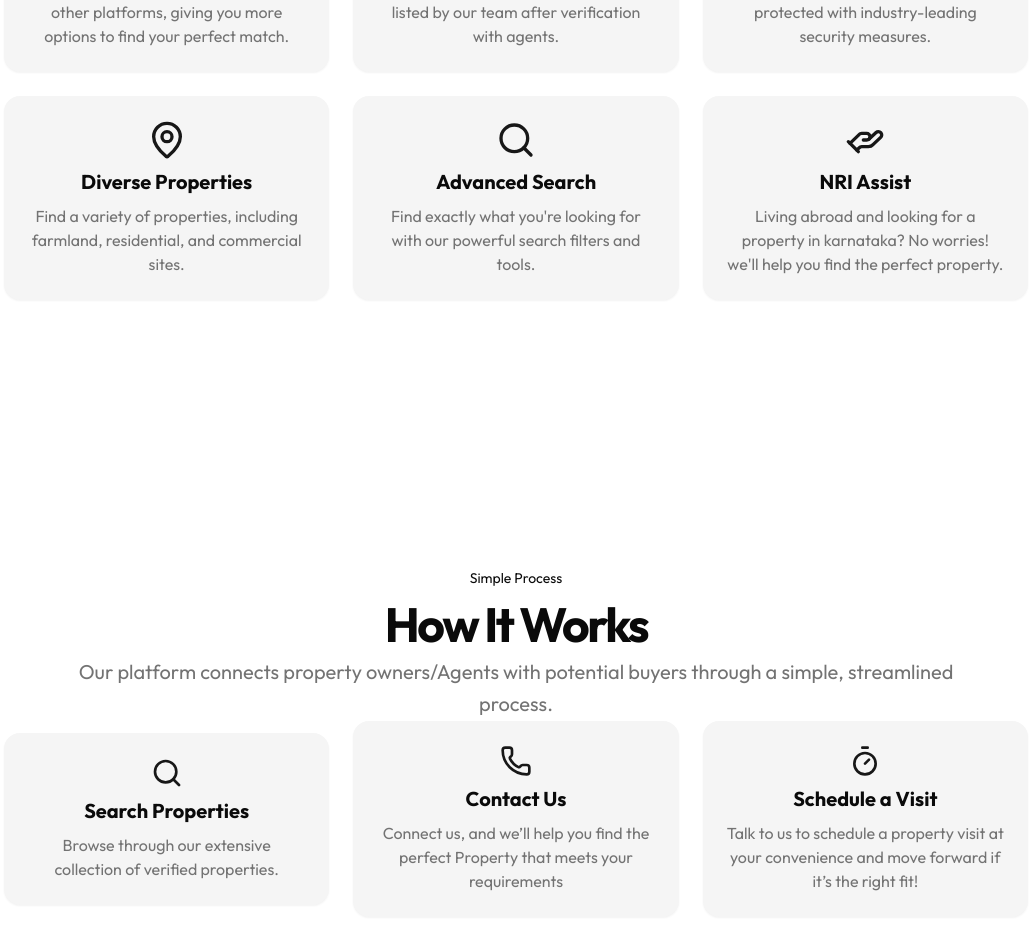
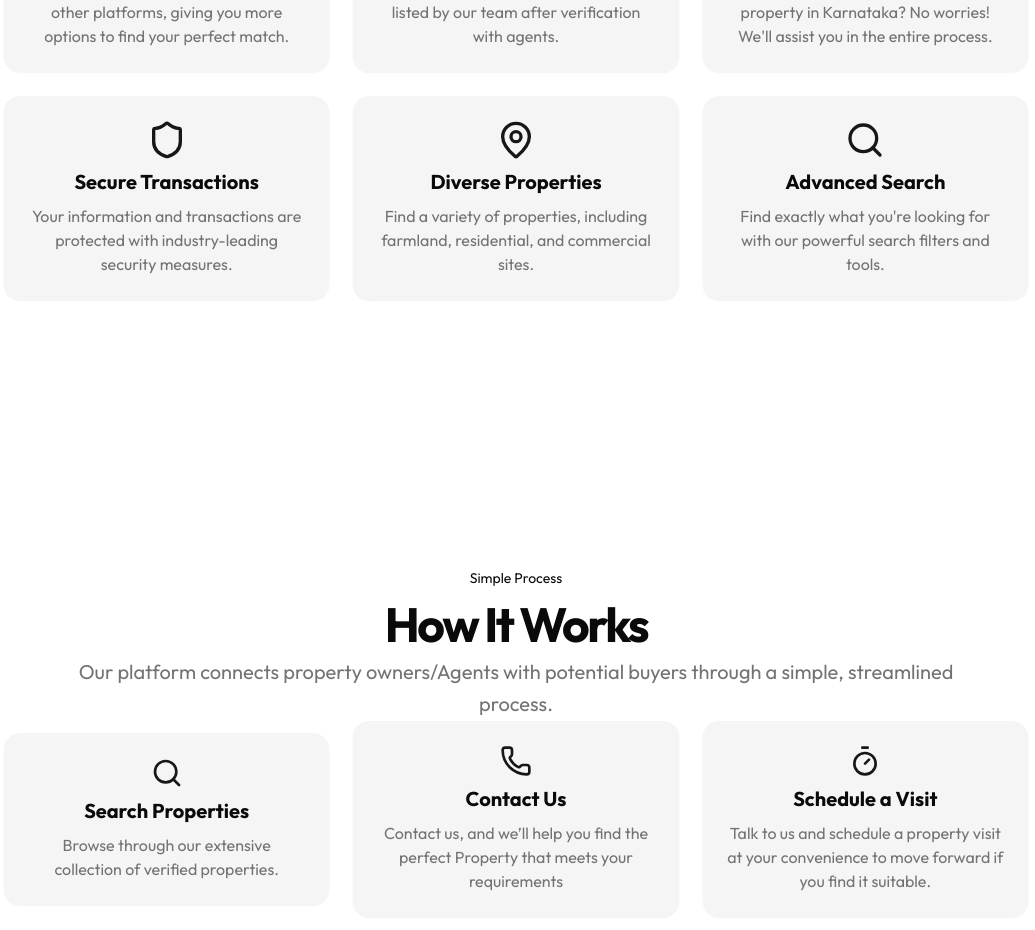
Before and after one commit to Kamalesh1512/PropertyProcure, a Next.js app: page / in a window 1280 px wide. Shown: the part 1249-2179 px from the top of the page, without its empty margins (124-1159 px from the left). Built offline with nearby package versions, Linux system fonts and the light colour scheme.

Commit message:
Day-10 final update done

```diff
--- a/src/app/(landingpage)/_components/features.tsx
+++ b/src/app/(landingpage)/_components/features.tsx
@@ -15,6 +15,11 @@ export default function Features() {
       icon: <Users className="h-10 w-10" />,
       title: "Curated Listings",
       description: "All properties are handpicked and listed by our team after verification with agents.",
+    },
+    {
+      icon: <HelpingHand className="h-10 w-10" />,
+      title: "NRI Assist",
+      description:"Living abroad and looking for a property in Karnataka? No worries! We'll assist you in the entire process."
     },
     {
       icon: <Shield className="h-10 w-10" />,
@@ -36,11 +41,7 @@ export default function Features() {
       title: "Advanced Search",
       description: "Find exactly what you're looking for with our powerful search filters and tools.",
     },
-    {
-      icon: <HelpingHand className="h-10 w-10" />,
-      title: "NRI Assist",
-      description: "Living abroad and looking for a property in karnataka? No worries! we'll help you find the perfect property.",
-    },
+
   ]
 
   const containerVariants = {
--- a/src/app/(landingpage)/_components/how-it-works.tsx
+++ b/src/app/(landingpage)/_components/how-it-works.tsx
@@ -36,13 +36,13 @@ export default function HowItWorks() {
       icon: <Phone className="h-8 w-8" />,
       title: "Contact Us",
       description:
-        "Connect us, and we’ll help you find the perfect Property that meets your requirements",
+        "Contact us, and we’ll help you find the perfect Property that meets your requirements",
     },
     {
       icon: <TimerIcon className="h-8 w-8" />,
       title: "Schedule a Visit",
       description:
-        "Talk to us to schedule a property visit at your convenience and move forward if it’s the right fit!",
+        "Talk to us and schedule a property visit at your convenience to move forward if you find it suitable.",
     },
 
   ];
```
